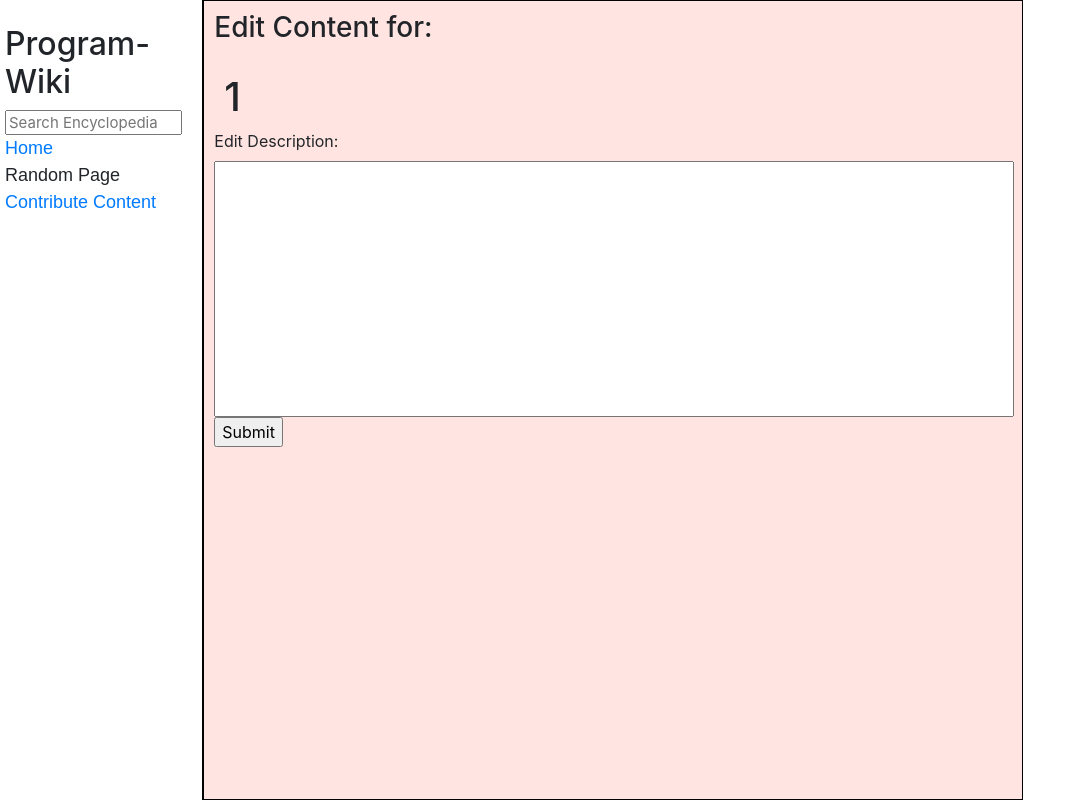
After one commit to Parker-Sullins/wiki, a Django app: page /entry/1/edit/ in a window 1280 px wide. The commit adds this page. Shown: the whole page, without its empty margins (0-1081 px from the left). Run offline with Django 3.2, Linux system fonts and the light colour scheme; some libraries are stand-ins or nearby versions.

Commit message:
Added Dynamic URLS, & ability to edit post

```diff
--- a/encyclopedia/static/encyclopedia/css/styles.css
+++ b/encyclopedia/static/encyclopedia/css/styles.css
@@ -8,7 +8,7 @@ code {
 }
 
 h1 {
-    margin-top: 0px;
+    margin-left: 10px;
     padding-top: 20px;
 }
 
@@ -23,7 +23,8 @@ textarea {
     flex-wrap: wrap;
     padding: 10px;
     background-color: mistyrose;
-
+    max-width: 64vw;
+    border: black solid thin;
 }
 
 .search {
@@ -51,14 +52,15 @@ textarea {
 }
 
 .rcolm li {
-    margin: auto;
     text-align: center;
     font-size: xx-large;
     border: black solid thin;
-    margin-top: 30px;
+    border-radius: 5px;
     width: 18vw;
     height: 18vh;
     background-color: lavender;
+    display: table-cell;
+    vertical-align: middle;
 }
 
 ul {
@@ -67,3 +69,36 @@ ul {
     flex-wrap: wrap;
     padding-left: 15px;
 }
+
+.testing {
+    display: table;
+    margin-left: 30px;
+    margin-top: 30px;
+}
+
+input#id_description {
+    width: 62.5vw;
+    margin-right: 10vw;
+    padding-bottom: 30vh;
+    padding-top: 1.5vh;
+    height: 5vh;
+    font-size: x-large;
+}
+
+input#id_title {
+    width: 62.5vw;
+    margin-right: 10vw;
+    height: 10vh;
+    font-size: xxx-large;
+}
+
+input[type="submit"] {
+
+}
+
+.testtest {
+    background-color: lavender;
+    border: black solid thin;
+    border-radius: 5px;
+    padding: 10px;
+}
--- /dev/null
+++ b/encyclopedia/templates/encyclopedia/edit.html
@@ -0,0 +1,14 @@
+{% extends "encyclopedia/layout.html" %}
+
+{% block body %}
+    <h3>Edit Content for:</h3>
+    <h1>{{ title }}</h1>
+     <form action="/entry/{{ title }}/edit/" method="post">
+            {% csrf_token %}
+            <div class="add-entry">
+                {{ form }}
+            </div>
+            <input type="submit">
+        </form>
+
+{% endblock %}
--- a/encyclopedia/templates/encyclopedia/layout.html
+++ b/encyclopedia/templates/encyclopedia/layout.html
@@ -16,15 +16,15 @@
                     <input class="search" type="text" name="q" placeholder="Search Encyclopedia">
                 </form>
                 <div>
-                    <a href="{% url 'encyclopedia:index' %}">Home</a>
-                </div>
-                <div>
-                    <a href="{% url 'encyclopedia:create_page' %}">
-                        Create New Page
-                    </a>
+                    <a href="{% url 'encyclopedia:home' %}">Home</a>
                 </div>
                 <div>
                     Random Page
+                </div>
+                <div>
+                    <a href="{% url "encyclopedia:contribute" %}">
+                    Contribute Content
+                    </a>
                 </div>
                 {% block nav %}
                 {% endblock %}
--- a/encyclopedia/urls.py
+++ b/encyclopedia/urls.py
@@ -3,7 +3,8 @@ from django.urls import path
 from . import views
 app_name = "encyclopedia"
 urlpatterns = [
-    path("", views.index, name="index"),
-    path("create_page/", views.create_page, name="create_page"),
-    path("entry/", views.entry, name="entry")
+    path("", views.index, name="home"),
+    path("entry/<str:title>/", views.entry, name="entry"),
+    path("contribute/", views.contribute, name="contribute"),
+    path("entry/<str:title>/edit/", views.edit, name="edit")
 ]
--- a/encyclopedia/views.py
+++ b/encyclopedia/views.py
@@ -1,18 +1,68 @@
 from django.shortcuts import render
 from . import util
 from markdown2 import markdown, markdown_path
+from django import forms
+from django.http import HttpResponseRedirect
+from django.urls import reverse
+
+
+class NewEntryForm(forms.Form):
+    title = forms.CharField(label="Enter Title")
+    description = forms.CharField(label="Enter Description")
+
+
+class EditForm(forms.Form):
+    description = forms.CharField(label="Edit Description")
+
 
 def index(request):
+    request.session["entries"] = util.list_entries()
     return render(request, "encyclopedia/home.html", {
-        "entries": util.list_entries()
+        "entries": request.session["entries"]
     })
 
-def create_page(request):
-    return render(request, "encyclopedia/create_page.html")
+
+def entry(request, title):
+    title = title
+    entry = markdown_path('media/entries/' + title + '.md', extras=["break-on-newline"])
+    return render(request, "encyclopedia/entry.html", {
+        'entry': entry,
+        'title': title
+    })
 
 
-def entry(request):
-    name = util.list_entries()
-    name = str(name[4])
-    hey = markdown_path('media/entries/' + name + '.md')
-    return render(request, "encyclopedia/entry.html", {'entry': hey})
+def contribute(request):
+    if request.method == "POST":
+        form = NewEntryForm(request.POST)
+        if form.is_valid():
+            description = form.cleaned_data["description"]
+            title = form.cleaned_data["title"]
+            description_formatted = '#' + title.title() + '\n' + description.capitalize()
+            request.session['new_entry'] = util.save_entry(title, description_formatted)
+            request.session["entries"].append(request.session['new_entry'])
+            return HttpResponseRedirect(reverse("encyclopedia:home"))
+        else:
+            return render(request, "encyclopedia/contribute.html", {
+                "form": form
+            })
+    return render(request, "encyclopedia/contribute.html", {
+            'form': NewEntryForm()
+            })
+
+
+def edit(request, title):
+    form = EditForm()
+    if request.method == "POST":
+        form = EditForm(request.POST)
+        if form.is_valid():
+            description = form.cleaned_data["description"]
+            title_2 = title
+            description_formatted = '#' + title_2.title() + '\n' + description.capitalize()
+            util.save_entry(title_2, description_formatted)
+            return HttpResponseRedirect(reverse("encyclopedia:home"))
+        else:
+            return render(request, "encyclopedia/contribute.html", {"form": form})
+    return render(request, "encyclopedia/edit.html", {
+        'title': title,
+        'form': form
+    })
```
Also changed, not shown: encyclopedia/templates/encyclopedia/contribute.html (added, +14 -0 lines), encyclopedia/templates/encyclopedia/create_page.html (deleted, +0 -8 lines), encyclopedia/templates/encyclopedia/entry.html (+7 -3 lines), encyclopedia/templates/encyclopedia/home.html (+13 -5 lines), entries/C (programming language).md (deleted, +0 -7 lines), media/entries/Assembly.md (+2 -0 lines), media/entries/CSS.md (+1 -1 lines), media/entries/Django.md (+1 -1 lines), media/entries/HTML.md (+6 -5 lines), media/entries/Verilog.md (+3 -1 lines), db.sqlite3.
